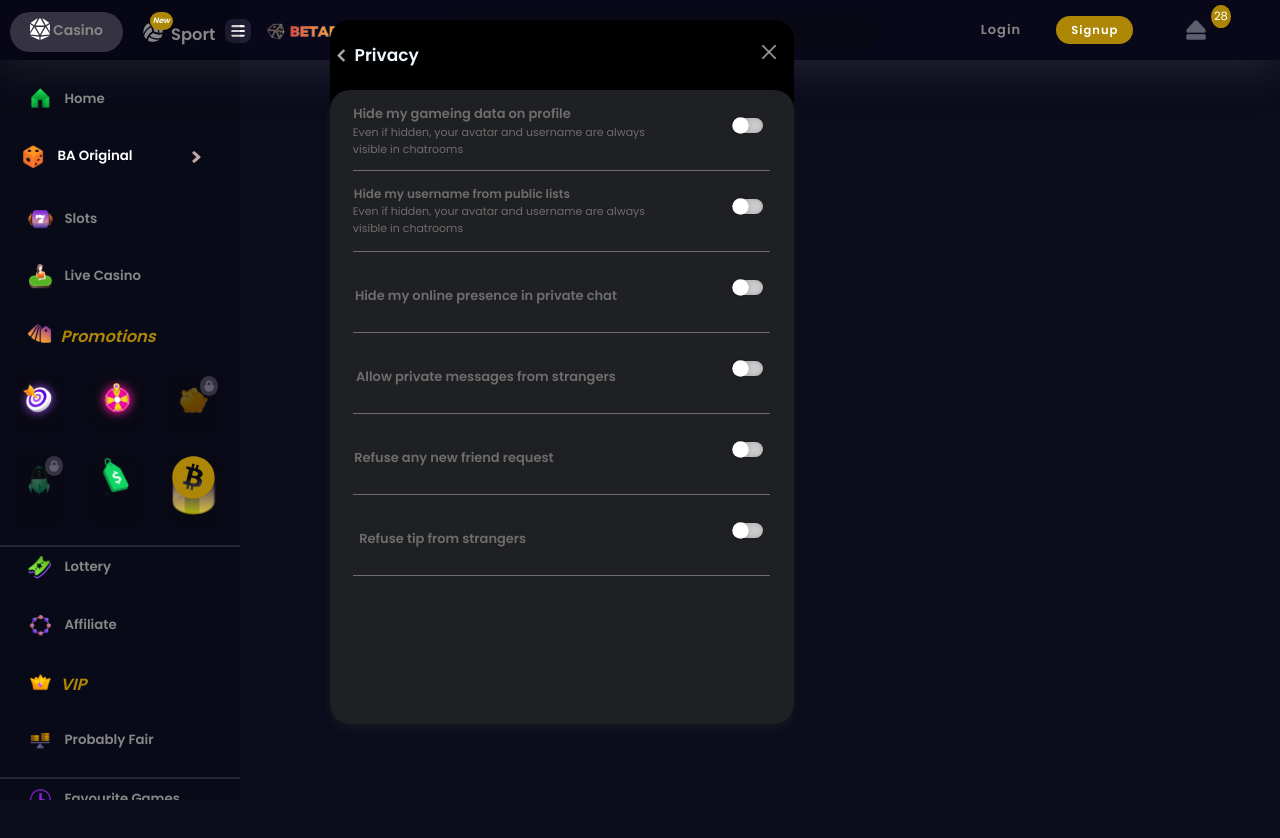
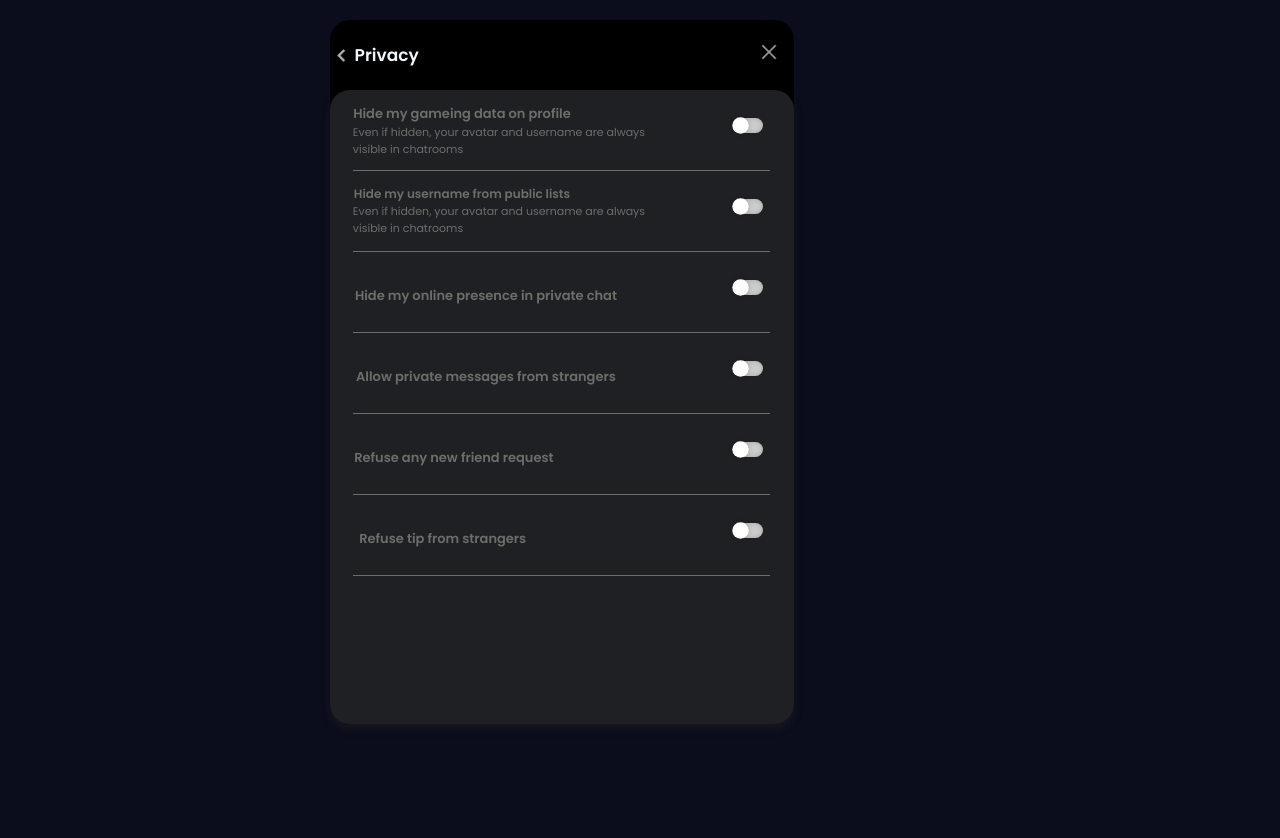
Before and after one commit to kokoetebassey/BetArena, a React (Create React App) app: page /options in a window 1280 px wide. Shown: the top 838 px of the page. Built offline with nearby package versions, Linux system fonts and the light colour scheme.

Commit message:
code added

```diff
--- a/src/Navbar/UserInfo.js
+++ b/src/Navbar/UserInfo.js
@@ -21,7 +21,10 @@ import { NavLink } from 'react-router-dom'
 
 const UserInfo = () => {
   return (
-    <div className='userinform'>
+    <div className='main-background'>
+
+
+<div className='userinform'>
       <div className='userinformlayer'>
 
         <div className='poptop'>
@@ -124,6 +127,11 @@ const UserInfo = () => {
 
       </div>
     </div>
+
+
+
+    </div>
+
   )
 }
 
--- a/src/Navbar/style/userinfo.css
+++ b/src/Navbar/style/userinfo.css
@@ -1,7 +1,16 @@
+.main-background{
+    position: fixed;
+    height: 100hv;
+    width: 100%;
+    background-color:  #0b0d1c;
+    inset: 0px;
+    z-index: 100;
+}
 .userinform{
+    position: fixed;
     height: 44rem;
     width: 29rem;
-    position: absolute;
+    /* position: absolute; */
     right: 38%;
     z-index: 99;
     top: 1rem;
--- a/src/Pop up/ChatRoom.js
+++ b/src/Pop up/ChatRoom.js
@@ -22,7 +22,9 @@ const ChatRoom = () => {
     }
 
   return (
-    <div className='chat-room-container'>
+    <div className='main-chat-background'>
+
+<div className='chat-room-container'>
       <div className='chat-room-container-inner'>
 
         <div className='chat-room-head'>
@@ -141,6 +143,10 @@ const ChatRoom = () => {
       </div>
       <Outlet />
     </div>
+
+
+    </div>
+
   )
 }
 
--- a/src/Pop up/Options.js
+++ b/src/Pop up/Options.js
@@ -6,7 +6,9 @@ import { NavLink } from 'react-router-dom'
 
 const Options = () => {
   return (
-    <div className='options-main-container'>
+    <div className='main-option-background'>
+
+<div className='options-main-container'>
       <div className='options-main-con-inner'>
 
         <div className='options-head'>
@@ -103,6 +105,10 @@ const Options = () => {
 
       </div>
     </div>
+
+
+    </div>
+
   )
 }
 
--- a/src/Pop up/styles/chatroom.css
+++ b/src/Pop up/styles/chatroom.css
@@ -1,6 +1,14 @@
+.main-chat-background{
+    position: fixed;
+    height: 100hv;
+    width: 100%;
+    background-color:  #0b0d1c;
+    inset: 0px;
+    z-index: 100;
+}
 .chat-room-container{
     display: block;
-    position: absolute;
+    position: fixed;
     height: 45rem;
     z-index: 99;
     top: -5px;
--- a/src/Pop up/styles/options.css
+++ b/src/Pop up/styles/options.css
@@ -1,7 +1,15 @@
+.main-option-background{
+    position: fixed;
+    height: 100hv;
+    width: 100%;
+    background-color:  #0b0d1c;
+    inset: 0px;
+    z-index: 100;
+}
 .options-main-container{
     height: 44rem;
     width: 29rem;
-    position: absolute;
+    position: fixed;
     right: 38%;
     z-index: 99;
     top: -5px;
```
